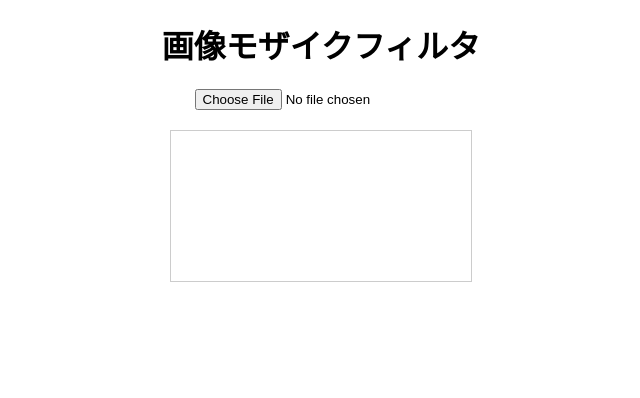
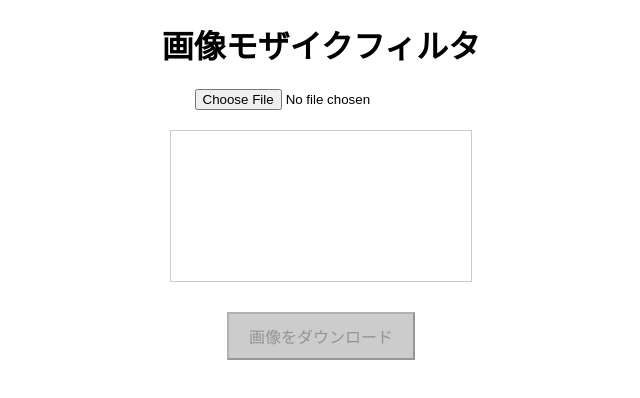
Before and after one commit to koot0303/vuejs_mosaic_app, a Vue app: page / in a window 1280 px wide. Shown: the top 398 px of the page, without its empty margins (319-959 px from the left). Built offline with nearby package versions, Linux system fonts and the light colour scheme.

Commit message:
Update App.vue

```diff
--- a/src/App.vue
+++ b/src/App.vue
@@ -11,7 +11,7 @@
         id="mosaic-slider"
         type="range"
         min="5"
-        max="50"
+        max="100"
         v-model="blockSize"
         @input="applyMosaic"
       />
@@ -20,8 +20,8 @@
     <!-- プレビューキャンバス -->
     <canvas ref="canvas" style="max-width: 100%;"></canvas>
 
-    <!-- ダウンロードボタン -->
-    <button v-if="originalImage" @click="downloadImage">画像をダウンロード</button>
+    <!-- ダウンロードボタン (常に表示、画像未セット時には無効化) -->
+    <button :disabled="!originalImage" @click="downloadImage">画像をダウンロード</button>
   </div>
 </template>
 
@@ -29,12 +29,11 @@
 export default {
   data() {
     return {
-      originalImage: null, // 元画像オブジェクト
-      blockSize: 10,       // 初期モザイク強度
+      originalImage: null, // アップロードされた画像データ
+      blockSize: 10,       // モザイク強度（初期値10）
     };
   },
   methods: {
-    // 画像ファイルのアップロード
     handleImageUpload(event) {
       const file = event.target.files[0];
       if (!file) return;
@@ -45,12 +44,10 @@ export default {
         img.onload = () => {
           this.originalImage = img;
 
-          // キャンバスの設定
           const canvas = this.$refs.canvas;
           canvas.width = img.width;
           canvas.height = img.height;
 
-          // 元画像を描画
           this.applyMosaic();
         };
         img.src = e.target.result;
@@ -58,39 +55,30 @@ export default {
       reader.readAsDataURL(file);
     },
 
-    // モザイクを適用
     applyMosaic() {
       if (!this.originalImage) return;
 
       const canvas = this.$refs.canvas;
       const ctx = canvas.getContext("2d");
 
-      // 元画像を再描画
       ctx.drawImage(this.originalImage, 0, 0, canvas.width, canvas.height);
 
-      // 画像データを取得
       const imageData = ctx.getImageData(0, 0, canvas.width, canvas.height);
       const data = imageData.data;
 
-      // モザイク強度（ブロックサイズ）
       const blockSize = parseInt(this.blockSize);
 
-      // モザイク処理
       for (let y = 0; y < canvas.height; y += blockSize) {
         for (let x = 0; x < canvas.width; x += blockSize) {
-          // ブロックの左上のピクセルの色を取得
           const i = (y * canvas.width + x) * 4;
           const red = data[i];
           const green = data[i + 1];
           const blue = data[i + 2];
 
-          // ブロック内のピクセルを同じ色に設定
           for (let dy = 0; dy < blockSize; dy++) {
             for (let dx = 0; dx < blockSize; dx++) {
               const nx = x + dx;
               const ny = y + dy;
-
-              // キャンバスの範囲外に出ないように制限
               if (nx < canvas.width && ny < canvas.height) {
                 const j = (ny * canvas.width + nx) * 4;
                 data[j] = red;
@@ -102,11 +90,9 @@ export default {
         }
       }
 
-      // キャンバスに更新
       ctx.putImageData(imageData, 0, 0);
     },
 
-    // 加工した画像をダウンロード
     downloadImage() {
       const canvas = this.$refs.canvas;
       const link = document.createElement("a");
@@ -137,6 +123,11 @@ button {
   cursor: pointer;
 }
 
+button:disabled {
+  background-color: #ccc;
+  cursor: not-allowed;
+}
+
 #mosaic-slider {
   margin: 20px 0;
   width: 80%;
```
